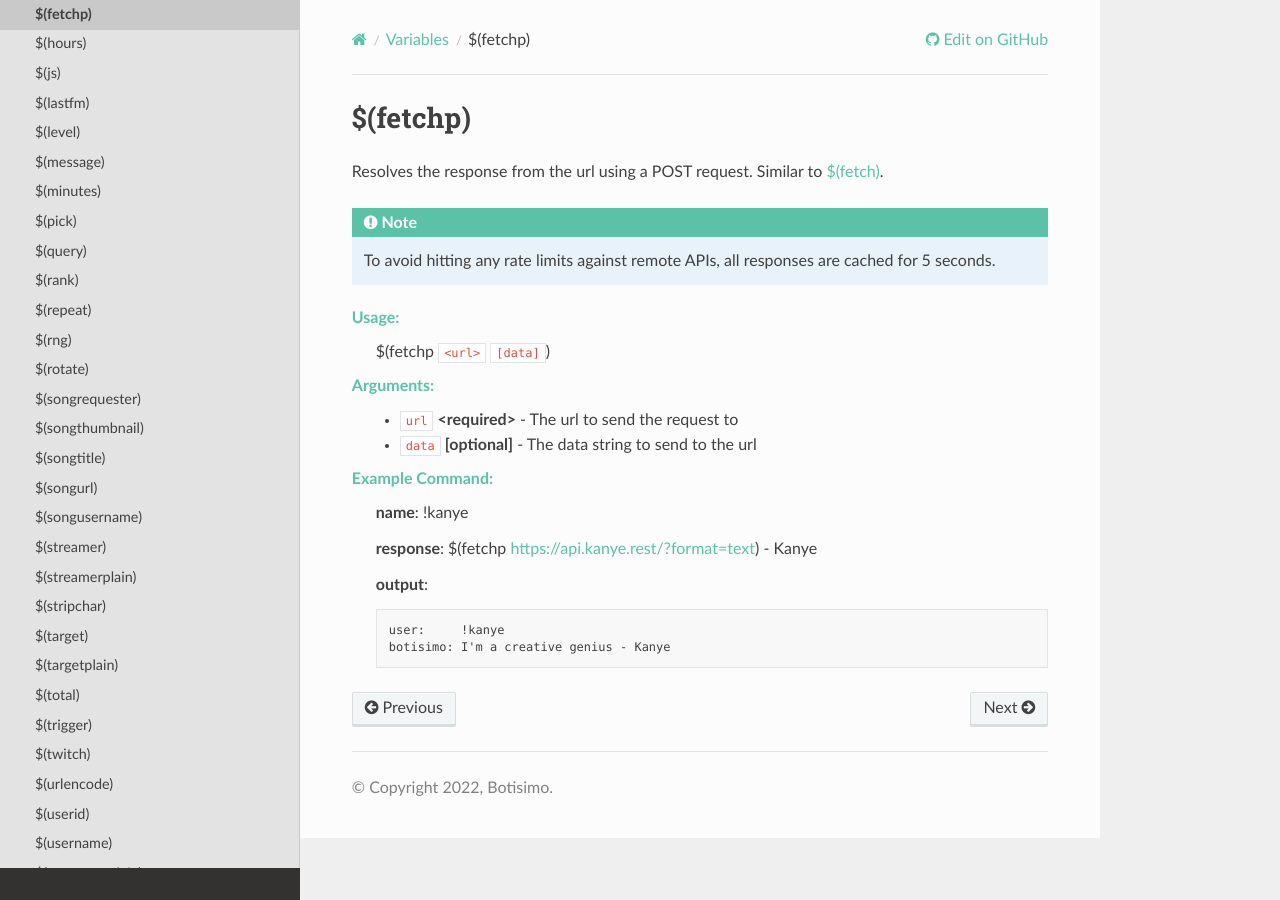
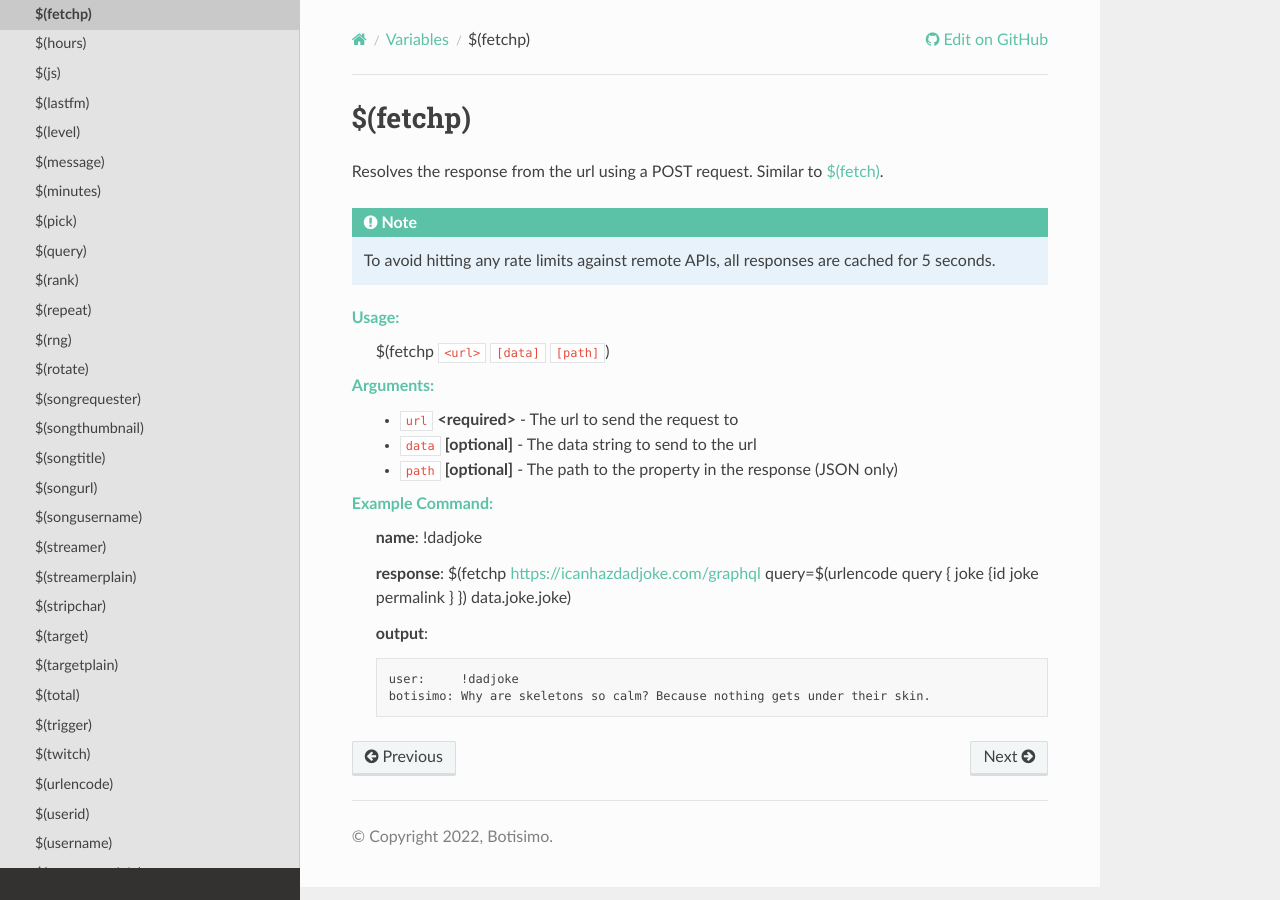
Before and after one commit to botisimo/botisimo-documentation, a Sphinx documentation site: the page built from docs/variables/fetchp.rst, in a window 1280 px wide. Built offline with Sphinx 7.4.7 and the Read the Docs theme 2.0.0, drawn with Linux system fonts in a browser that asks for light colours; a script that is not in the unit is left out.

Commit message:
add fetchp example with post data

```diff
--- a/docs/variables/fetchp.rst
+++ b/docs/variables/fetchp.rst
@@ -8,18 +8,19 @@ Resolves the response from the url using a POST request. Similar to :doc:`$(fetc
     To avoid hitting any rate limits against remote APIs, all responses are cached for 5 seconds.
 
 Usage:
-    $(fetchp ``<url>`` ``[data]``)
+    $(fetchp ``<url>`` ``[data]`` ``[path]``)
 
 Arguments:
     * ``url`` **<required>** - The url to send the request to
     * ``data`` **[optional]** - The data string to send to the url
+    * ``path`` **[optional]** - The path to the property in the response (JSON only)
 
 Example Command:
-    **name**: !kanye
+    **name**: !dadjoke
 
-    **response**: $(fetchp https://api.kanye.rest/?format=text) - Kanye
+    **response**: $(fetchp https://icanhazdadjoke.com/graphql query=$(urlencode query { joke {id joke permalink } }) data.joke.joke)
 
     **output**::
 
-        user:     !kanye
-        botisimo: I'm a creative genius - Kanye
+        user:     !dadjoke
+        botisimo: Why are skeletons so calm? Because nothing gets under their skin.
```
